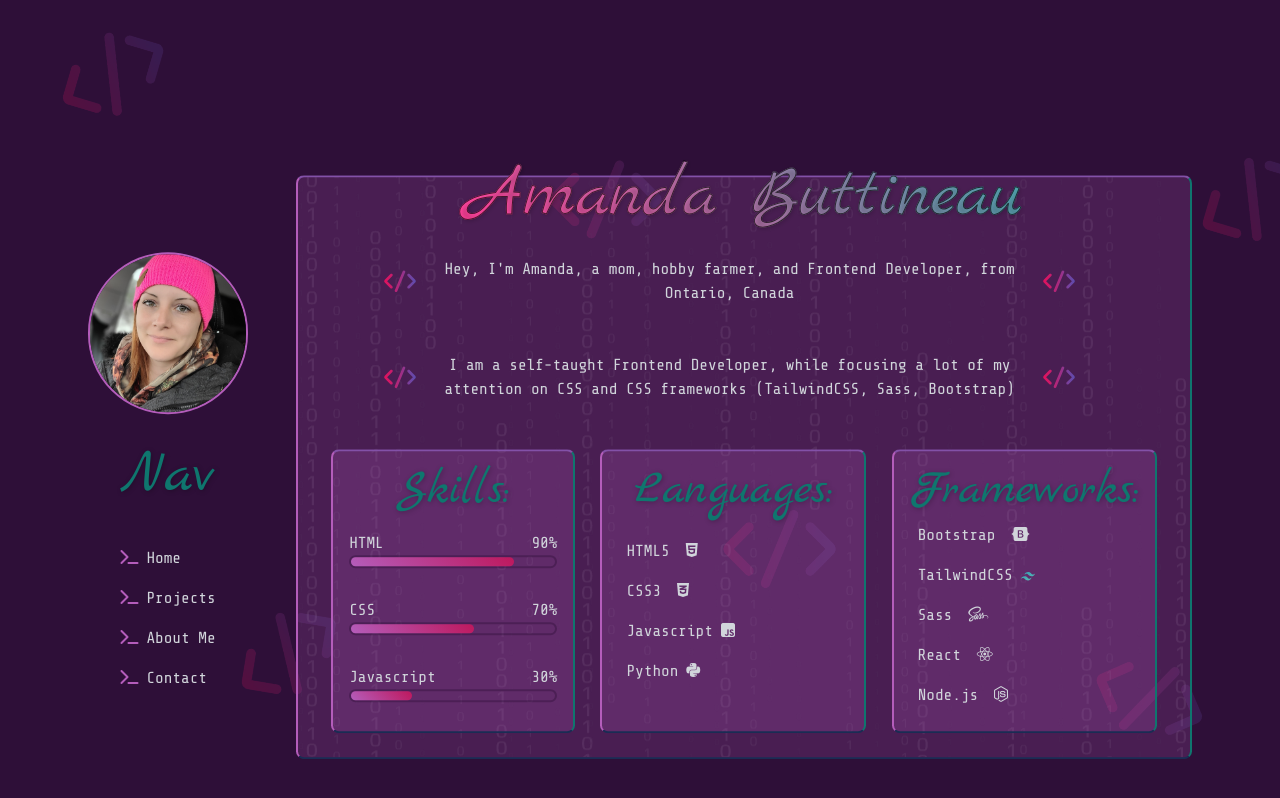
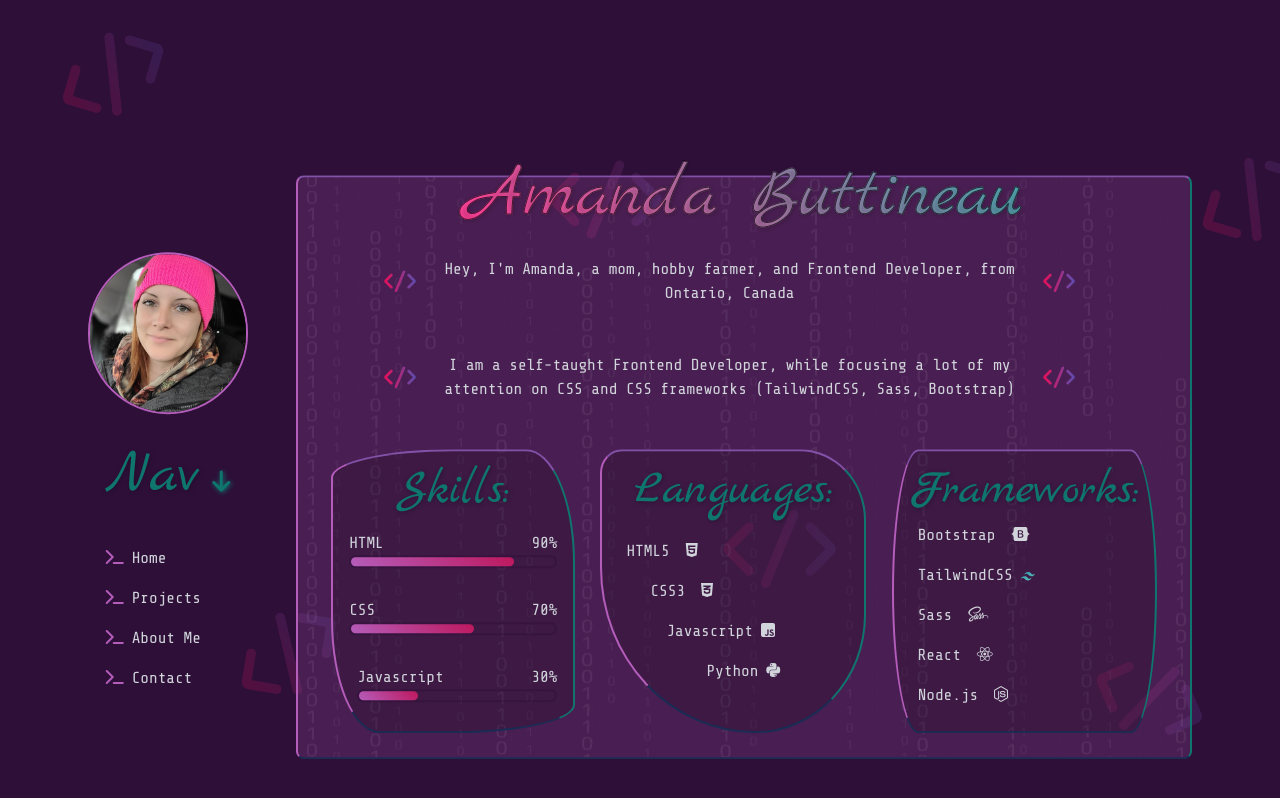
Before and after one commit to ab1820/Website2.0, a website: page index.html in a window 1280 px wide. Drawn offline with nearby package versions, Linux system fonts and the light colour scheme.

Commit message:
added fun styles to the divs

```diff
--- a/index.html
+++ b/index.html
@@ -40,7 +40,7 @@
             Nav
           </p>
           <i
-            class="fa-sharp fa-solid fa-arrow-down text-2xl pl-2 text-teal-700 arrow extraLg:hidden"
+            class="fa-sharp fa-solid fa-arrow-down text-2xl pl-2 text-teal-700 arrow hidden"
           ></i>
           <div class="nav-items">
             <ul
@@ -134,7 +134,7 @@
         >
           <!-- SKILLS DIV -->
           <div
-            class="my-skills border-2 border-b-[#1a2c54] border-t-[#8351a8] border-r-[#0f766e] border-l-[#b45dbb] rounded-lg p-4"
+            class="my-skills border-2  border-b-[#1a2c54] border-t-[#8351a8] border-r-[#0f766e] border-l-[#b45dbb]  rounded-lg p-4"
           >
             <h3
               class="font-headings antialiased text-5xl text-teal-700 nav inline-block px-12 pb-4"
@@ -164,10 +164,10 @@
                 </div>
                 <div class="skills">
                   <div class="details">
-                    <span class="font-body text-gray-300">Javascript</span>
+                    <span class="font-body text-gray-300 ml-[0.5rem]">Javascript</span>
                     <span class="font-body text-gray-300">30%</span>
                   </div>
-                  <div class="bar">
+                  <div class="bar ml-[0.5rem]">
                     <div id="js-bar"></div>
                   </div>
                 </div>
@@ -177,7 +177,7 @@
           </div>
           <!-- LANGUAGES DIV -->
           <div
-            class="languages border-2 border-b-[#1a2c54] border-t-[#8351a8] border-r-[#0f766e] border-l-[#b45dbb] rounded-lg p-4"
+            class="languages border-2 border-b-[#1a2c54] border-t-[#8351a8] border-r-[#0f766e] border-l-[#b45dbb] p-4"
           >
             <h3
               class="font-headings antialiased text-5xl text-teal-700 nav inline-block px-4 pb-4"
@@ -187,13 +187,13 @@
             <p class="talents-list">
               HTML5<i class="fa-brands fa-html5 pl-4"></i>
             </p>
-            <p class="talents-list">
+            <p class="talents-list ml-6">
               CSS3<i class="fa-brands fa-css3-alt pl-4"></i>
             </p>
-            <p class="talents-list">
+            <p class="talents-list ml-10">
               Javascript<i class="fa-brands fa-square-js pl-2"></i>
             </p>
-            <p class="talents-list">
+            <p class="talents-list ml-20">
               Python<i class="fa-brands fa-python pl-2"></i>
             </p>
           </div>
--- a/src/input.css
+++ b/src/input.css
@@ -38,7 +38,7 @@ h2:hover,
 .dropdown:hover .dropdown-content {
   display: block;
   cursor: pointer;
-  /* margin-left: -1rem; */
+  margin-left: -1rem;
 }
 
 .nav:hover {
@@ -65,7 +65,19 @@ main::before {
 .my-skills,
 .languages,
 .frameworks {
-  background-color: rgba(181, 93, 187, 0.212);
+  background-color: rgba(15, 7, 15, 0.212);
+}
+
+.languages {
+  border-radius: 10% 30% 50% 70%;
+}
+
+.my-skills {
+  border-radius: 50% 20% / 10% 40%;
+}
+
+.frameworks {
+  border-radius: 10% / 50%;
 }
 
 .main-heading {
```
Also changed, not shown: dist/output.css.
